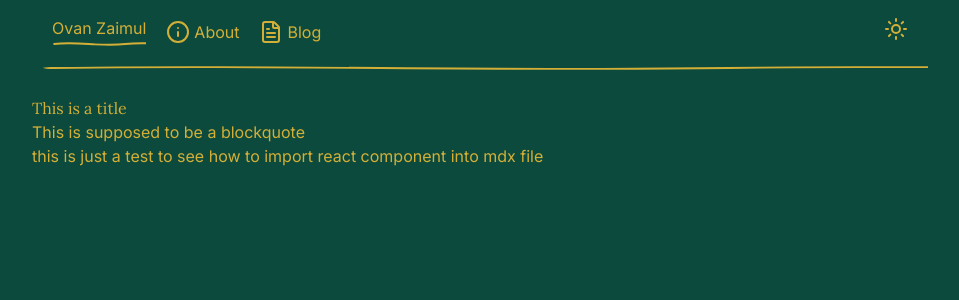
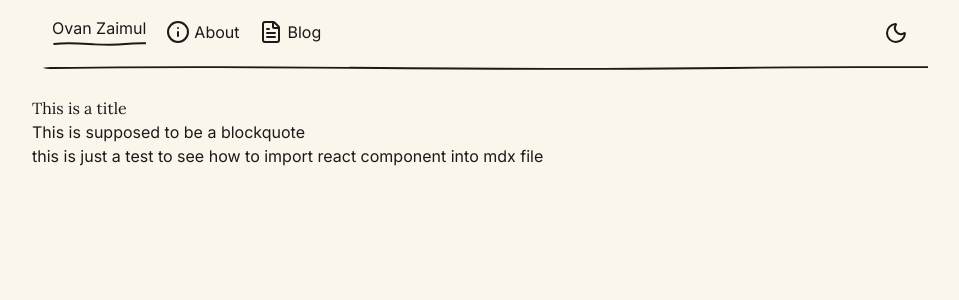
Before and after one commit to ovanzaimul/ovanzaimul, a Next.js app: page /blog/my-first-blog in a window 1280 px wide. Shown: the top 300 px of the page, without its empty margins (160-1119 px from the left). Built offline with nearby package versions, Linux system fonts and the light colour scheme; no server answers.

Commit message:
Change theme implementation using localStorage(temporary), depends on tailwind classes to fix hidration error

```diff
--- a/app/actions.ts
+++ /dev/null
@@ -1,11 +0,0 @@
-"use server";
-
-import { cookies } from "next/headers";
-import { Theme } from "./contexts/ThemeContext";
-
-export async function setThemeCookie(theme: Theme) {
-  const cookie = await cookies();
-  cookie.set("theme", theme, {
-    maxAge: 60 * 60 * 24 * 30,
-  });
-}
--- a/app/components/Nav.tsx
+++ b/app/components/Nav.tsx
@@ -7,19 +7,14 @@ import { usePathname } from "next/navigation";
 import { useThemeStore } from "../contexts/ThemeContext";
 import { Squiggly } from "./svgs/Squiggly";
 
-interface NavProps {
-  currentTheme: "light" | "dark" | undefined;
-}
-
-export default function Nav({ currentTheme }: NavProps) {
+export default function Nav() {
   const pathname = usePathname();
 
   const { updateTheme } = useThemeStore();
 
   const handleUpdateTheme = () => {
-    document.documentElement.classList.toggle("dark", currentTheme == "dark");
-    const nextTheme = currentTheme === "dark" ? "light" : "dark";
-    updateTheme(nextTheme);
+    const isDark = document.documentElement.classList.contains("dark");
+    updateTheme(isDark ? "light" : "dark");
   };
 
   return (
@@ -54,7 +49,9 @@ export default function Nav({ currentTheme }: NavProps) {
 
         <li className="ml-auto">
           <button className="cursor-pointer" onClick={handleUpdateTheme}>
-            {currentTheme == "dark" ? <Sun /> : <Moon />}
+            {/* {theme == "dark" ? <Sun /> : <Moon />} */}
+            <Sun className="hidden dark:inline" />
+            <Moon className="inline dark:hidden" />
           </button>
         </li>
       </ul>
--- a/app/contexts/ThemeContext.tsx
+++ b/app/contexts/ThemeContext.tsx
@@ -1,9 +1,8 @@
 "use client";
 
 import { createContext, ReactNode, useContext } from "react";
-import { setThemeCookie } from "../actions";
 
-export type Theme = "light" | "dark";
+export type Theme = "light" | "dark" | null;
 
 interface ThemeType {
   // theme: Theme;
@@ -16,11 +15,9 @@ const Context = createContext<ThemeType>({
 });
 
 export default function ThemeContext({ children }: { children: ReactNode }) {
-  // const [theme, setTheme] = useState<Theme>("dark");
-
   function updateTheme(theme: Theme) {
-    // setTheme(theme);
-    setThemeCookie(theme); // no need to save the theme with state, the server action keeps rerendering the root layout
+    localStorage.setItem("theme", theme!);
+    document.documentElement.classList.toggle("dark", theme == "dark");
   }
 
   return <Context value={{ updateTheme }}>{children}</Context>;
--- a/app/layout.tsx
+++ b/app/layout.tsx
@@ -3,8 +3,7 @@ import "./globals.css";
 
 import type { Metadata } from "next";
 import Nav from "./components/Nav";
-import ThemeContext, { Theme } from "./contexts/ThemeContext";
-import { cookies } from "next/headers";
+import ThemeContext from "./contexts/ThemeContext";
 
 export const metadata: Metadata = {
   title: {
@@ -26,14 +25,32 @@ const lora = Lora({
 });
 
 export default async function RootLayout({ children }: LayoutProps<"/">) {
-  const cookie = await cookies();
-  const theme = cookie.get("theme")?.value || "dark";
-
   return (
-    <html lang="en" className={`${inter.variable} ${lora.variable} ${theme}`}>
+    <html
+      lang="en"
+      className={`${inter.variable} ${lora.variable} `}
+      suppressHydrationWarning
+    >
+      <head>
+        <script
+          id="theme-script"
+          dangerouslySetInnerHTML={{
+            __html: `
+          (function() {
+            const theme = localStorage.getItem('theme');
+            if(theme == "dark"){
+              document.documentElement.classList.add("dark")
+              }
+              })();
+              `,
+          }}
+        />
+      </head>
       <body className="bg-cream text-black dark:bg-green dark:text-gold">
         <ThemeContext>
-          <Nav currentTheme={theme as Theme} />
+          <header>
+            <Nav />
+          </header>
           <main className="max-w-4xl mx-auto mt-6">{children}</main>
         </ThemeContext>
       </body>
```
